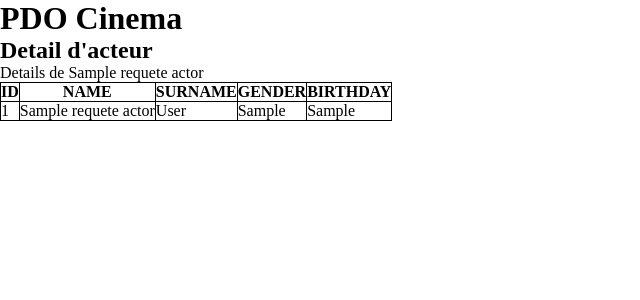
After one commit to seitvalieva/Cinema-MVC, a PHP site: template view/detailActor.php in a window 1280 px wide. The commit adds this page. Shown: the top 300 px of the page, without its empty margins (0-640 px from the left). Run offline with PHP 8.4, Linux system fonts and the light colour scheme; the template is opened without the code that fills it: most values are stand-ins (such as "Sample title", 1, 10 or a date in 2020); data that the repository does not hold is empty.

Commit message:
added detailActor

```diff
--- a/index.php
+++ b/index.php
@@ -33,6 +33,7 @@ if(isset($_GET["action"])) {
 
         case "listRoles": $ctrlCinema->listRoles(); break;
 
+        case "detailActor": $ctrlCinema->detailActor($id); break;
 
 
     }
--- /dev/null
+++ b/view/detailActor.php
@@ -0,0 +1,50 @@
+<?php ob_start();
+
+foreach($requeteActor->fetchAll() as $actor) {
+    $idActor = $actor["idActor"];
+    $nameActor = $actor["nameActor"];
+    $surnameActor = $actor["surnameActor"];
+    $gender = $actor["genderActor"];
+    $bdayActor = $actor["bdayActor"];
+
+}
+?>
+
+<p class="uk-label uk-label-warning">Details de <?= $nameActor ?></p>
+
+<table class="uk-table uk-table-striped">
+    <thead>
+        <tr>
+            <th>ID</th>
+            <th>NAME</th>
+            <th>SURNAME</th>
+            <th>GENDER</th>
+            <th>BIRTHDAY</th>
+
+        </tr>
+    </thead>
+    <tbody>
+        <tr>
+            <td><?= $actor["idActor"] ?></td>
+            <td><?= $actor["nameActor"] ?></td>
+            <td><?= $actor["surnameActor"] ?></td>
+            <td><?= $actor["genderActor"] ?></td>
+            <td><?= $actor["bdayActor"] ?></td>
+
+        </tr>
+    </tbody>
+</table>
+
+<?php
+    $titre = "Detail d'acteur";
+    $titre_secondaire = "Detail d'acteur";
+
+    // On va donc "aspirer" tout ce qui se trouve entre 2 fonctions "ob_start()" et "ob_get_clean()"
+                // (temporisation de sortie)
+        // pour stocker le contenu dans une variable $contenu
+    $contenu = ob_get_clean();
+
+    // Le require de fin permet d'injecter le contenu dans le template "squelette" > template.php
+
+    require "view/template.php";
+?>
```
Also changed, not shown: controller/CinemaController.php (+14 -0 lines).
